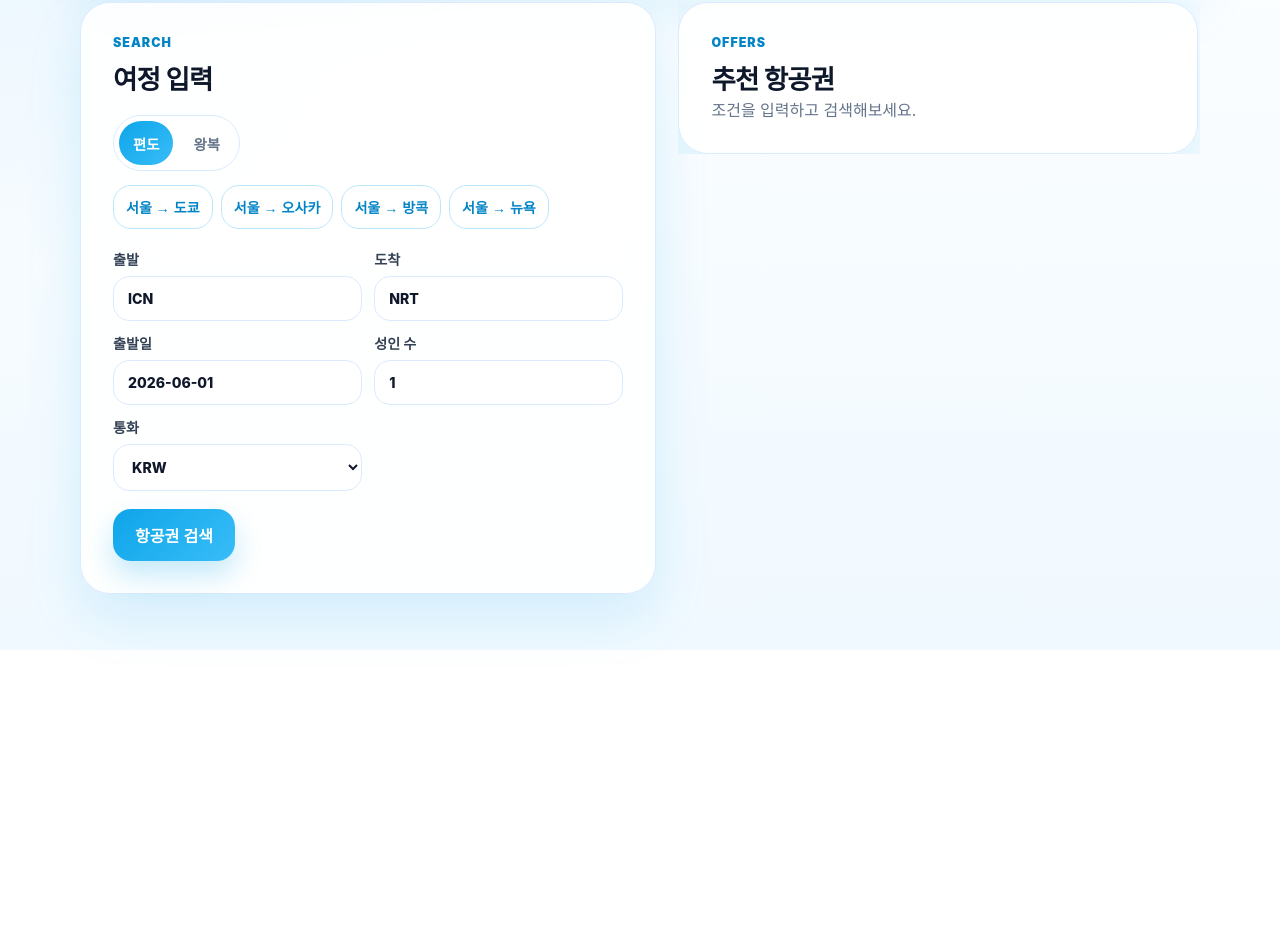
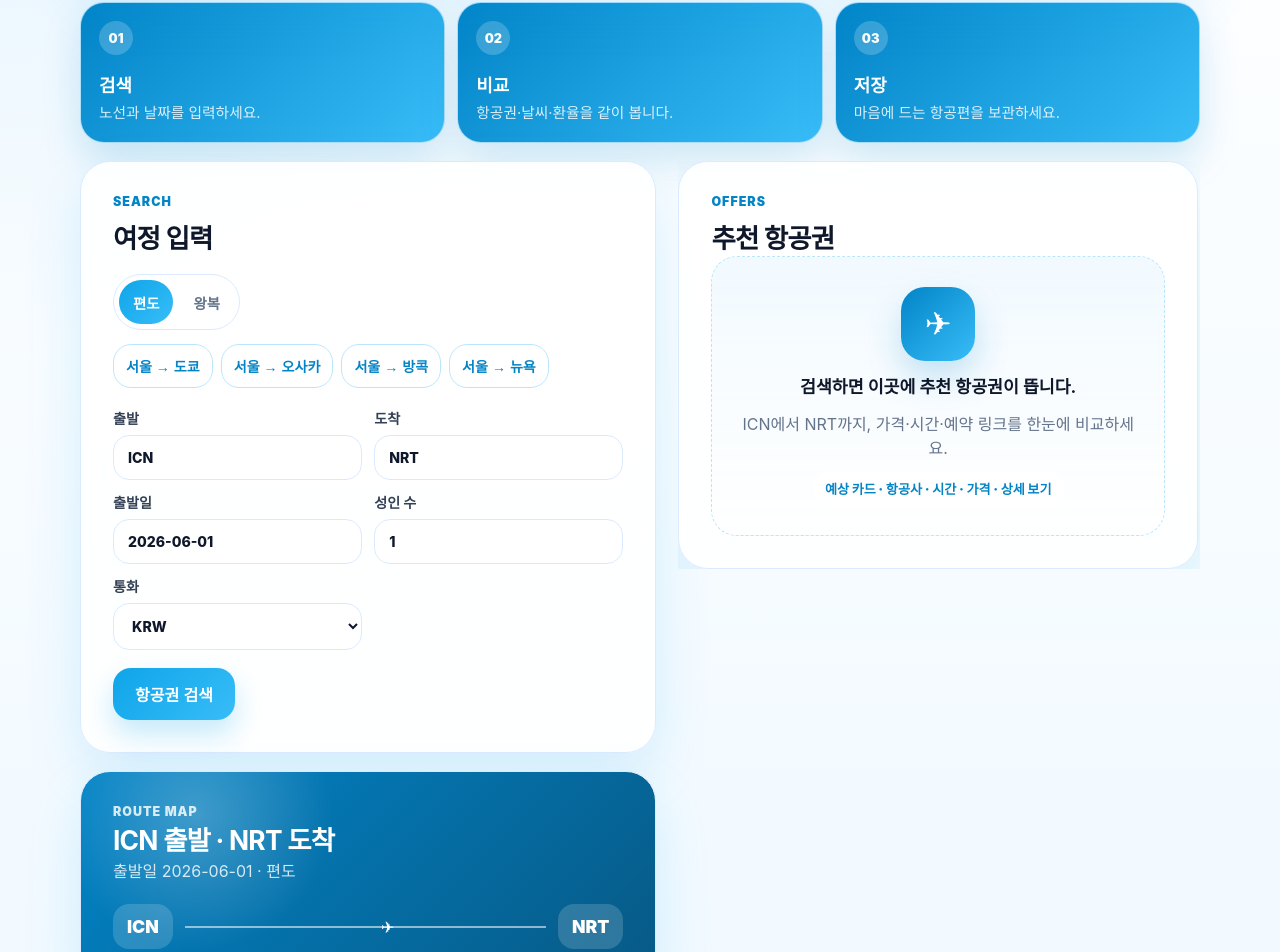
Before and after one commit to ptec07/flight-booking-helper, a React (Vite) app in the folder frontend/: page / in a window 1280 px wide. Shown: the part 270-1222 px from the top of the page. Before the commit the page ends 920 px from the top, so only its background shows below. Built offline with nearby package versions, Linux system fonts and the light colour scheme.

Commit message:
feat: make SkyTrip redesign visually distinct

```diff
--- a/frontend/src/App.tsx
+++ b/frontend/src/App.tsx
@@ -165,6 +165,24 @@ function App() {
         </div>
       </section>
 
+      <section className="insight-strip" aria-label="여행 준비 요약">
+        <article>
+          <span>01</span>
+          <strong>검색</strong>
+          <p>노선과 날짜를 입력하세요.</p>
+        </article>
+        <article>
+          <span>02</span>
+          <strong>비교</strong>
+          <p>항공권·날씨·환율을 같이 봅니다.</p>
+        </article>
+        <article>
+          <span>03</span>
+          <strong>저장</strong>
+          <p>마음에 드는 항공편을 보관하세요.</p>
+        </article>
+      </section>
+
       <div className="app-layout">
         <div className="primary-panel">
           <section className="search-card" aria-label="항공권 검색 폼">
@@ -224,6 +242,19 @@ function App() {
         </button>
         {error ? <p className="error-message">{error}</p> : null}
       </section>
+
+          <section className="flight-map-card" aria-label="선택한 여정 미리보기">
+            <div>
+              <p className="eyebrow">Route map</p>
+              <h2>{origin} 출발 · {destination} 도착</h2>
+              <p>출발일 {departureDate || '선택 전'} · {tripType === 'round-trip' ? '왕복' : '편도'}</p>
+            </div>
+            <div className="route-visual" aria-hidden="true">
+              <span>{origin}</span>
+              <i />
+              <span>{destination}</span>
+            </div>
+          </section>
         </div>
 
         <div className="secondary-panel">
@@ -234,7 +265,12 @@ function App() {
           <h2>추천 항공권</h2>
         </div>
         {offers.length === 0 ? (
-          <p className="empty">조건을 입력하고 검색해보세요.</p>
+          <div className="empty-preview">
+            <div className="preview-plane" aria-hidden="true">✈</div>
+            <strong>검색하면 이곳에 추천 항공권이 뜹니다.</strong>
+            <p>{origin}에서 {destination}까지, 가격·시간·예약 링크를 한눈에 비교하세요.</p>
+            <span>예상 카드 · 항공사 · 시간 · 가격 · 상세 보기</span>
+          </div>
         ) : (
           <div className="offer-list">
             {offers.map((offer) => (
--- a/frontend/src/styles.css
+++ b/frontend/src/styles.css
@@ -58,7 +58,8 @@ body {
 .search-card,
 .context-card,
 .results-card,
-.saved-card {
+.saved-card,
+.flight-map-card {
   background: var(--surface);
   border: 1px solid var(--line);
   border-radius: 30px;
@@ -71,8 +72,14 @@ body {
 .app-layout .search-card,
 .app-layout .context-card,
 .app-layout .results-card,
-.app-layout .saved-card {
+.app-layout .saved-card,
+.app-layout .flight-map-card {
   margin-bottom: 0;
+}
+
+.primary-panel {
+  display: grid;
+  gap: 18px;
 }
 
 .hero-card {
@@ -152,6 +159,94 @@ h2 {
   padding: 8px 12px;
   font-size: 0.86rem;
   font-weight: 800;
+}
+
+.insight-strip {
+  display: grid;
+  grid-template-columns: repeat(3, minmax(0, 1fr));
+  gap: 12px;
+  margin: 18px 0;
+}
+
+.insight-strip article {
+  border: 1px solid rgba(186, 230, 253, 0.9);
+  border-radius: 24px;
+  background: linear-gradient(135deg, #0284c7, #38bdf8);
+  box-shadow: 0 18px 38px rgba(2, 132, 199, 0.18);
+  color: #ffffff;
+  min-height: 132px;
+  padding: 18px;
+}
+
+.insight-strip span {
+  display: inline-flex;
+  align-items: center;
+  justify-content: center;
+  width: 34px;
+  height: 34px;
+  border-radius: 999px;
+  background: rgba(255, 255, 255, 0.2);
+  font-size: 0.8rem;
+  font-weight: 900;
+}
+
+.insight-strip strong {
+  display: block;
+  font-size: 1.12rem;
+  margin-top: 16px;
+}
+
+.insight-strip p {
+  color: rgba(255, 255, 255, 0.84);
+  font-size: 0.92rem;
+  margin-top: 6px;
+  line-height: 1.45;
+}
+
+.flight-map-card {
+  display: grid;
+  gap: 22px;
+  background:
+    radial-gradient(circle at 20% 20%, rgba(255, 255, 255, 0.24), transparent 28%),
+    linear-gradient(135deg, #0284c7, #075985);
+  color: #ffffff;
+  overflow: hidden;
+}
+
+.flight-map-card .eyebrow,
+.flight-map-card p {
+  color: rgba(255, 255, 255, 0.82);
+}
+
+.route-visual {
+  display: grid;
+  grid-template-columns: auto 1fr auto;
+  align-items: center;
+  gap: 12px;
+}
+
+.route-visual span {
+  border-radius: 16px;
+  background: rgba(255, 255, 255, 0.16);
+  font-size: 1.1rem;
+  font-weight: 900;
+  padding: 12px 14px;
+}
+
+.route-visual i {
+  position: relative;
+  height: 2px;
+  background: rgba(255, 255, 255, 0.55);
+}
+
+.route-visual i::after {
+  content: '✈';
+  position: absolute;
+  right: 42%;
+  top: 50%;
+  transform: translateY(-50%);
+  color: #ffffff;
+  font-style: normal;
 }
 
 .trip-toggle {
@@ -278,8 +373,48 @@ button:disabled {
 
 .offer-card small,
 .empty,
+.empty-preview,
 .error-message {
   color: var(--muted);
+}
+
+.empty-preview {
+  display: grid;
+  gap: 10px;
+  min-height: 280px;
+  place-items: center;
+  text-align: center;
+  border: 1px dashed var(--sky-200);
+  border-radius: 26px;
+  background:
+    linear-gradient(180deg, rgba(240, 249, 255, 0.9), rgba(255, 255, 255, 0.96));
+  padding: 28px;
+}
+
+.empty-preview strong {
+  color: var(--ink);
+  font-size: 1.08rem;
+}
+
+.empty-preview span {
+  border-radius: 999px;
+  background: #ffffff;
+  color: var(--sky-600);
+  font-size: 0.82rem;
+  font-weight: 900;
+  padding: 8px 12px;
+}
+
+.preview-plane {
+  display: grid;
+  place-items: center;
+  width: 74px;
+  height: 74px;
+  border-radius: 24px;
+  background: linear-gradient(135deg, #0284c7, #38bdf8);
+  box-shadow: 0 16px 34px rgba(2, 132, 199, 0.22);
+  color: #ffffff;
+  font-size: 2rem;
 }
 
 .search-summary {
@@ -546,6 +681,10 @@ button:disabled {
     justify-content: flex-start;
   }
 
+  .insight-strip {
+    grid-template-columns: 1fr;
+  }
+
   .saved-header,
   .saved-tools,
   .saved-actions {
@@ -597,7 +736,8 @@ button:disabled {
    .search-card,
    .context-card,
    .results-card,
-  .saved-card {
+   .saved-card,
+   .flight-map-card {
      border-radius: 22px;
      padding: 16px;
    }
```
Also changed, not shown: 1 other file (tests, documents, lock files or other folders). Lines whose indentation alone changed are shown as unchanged.
